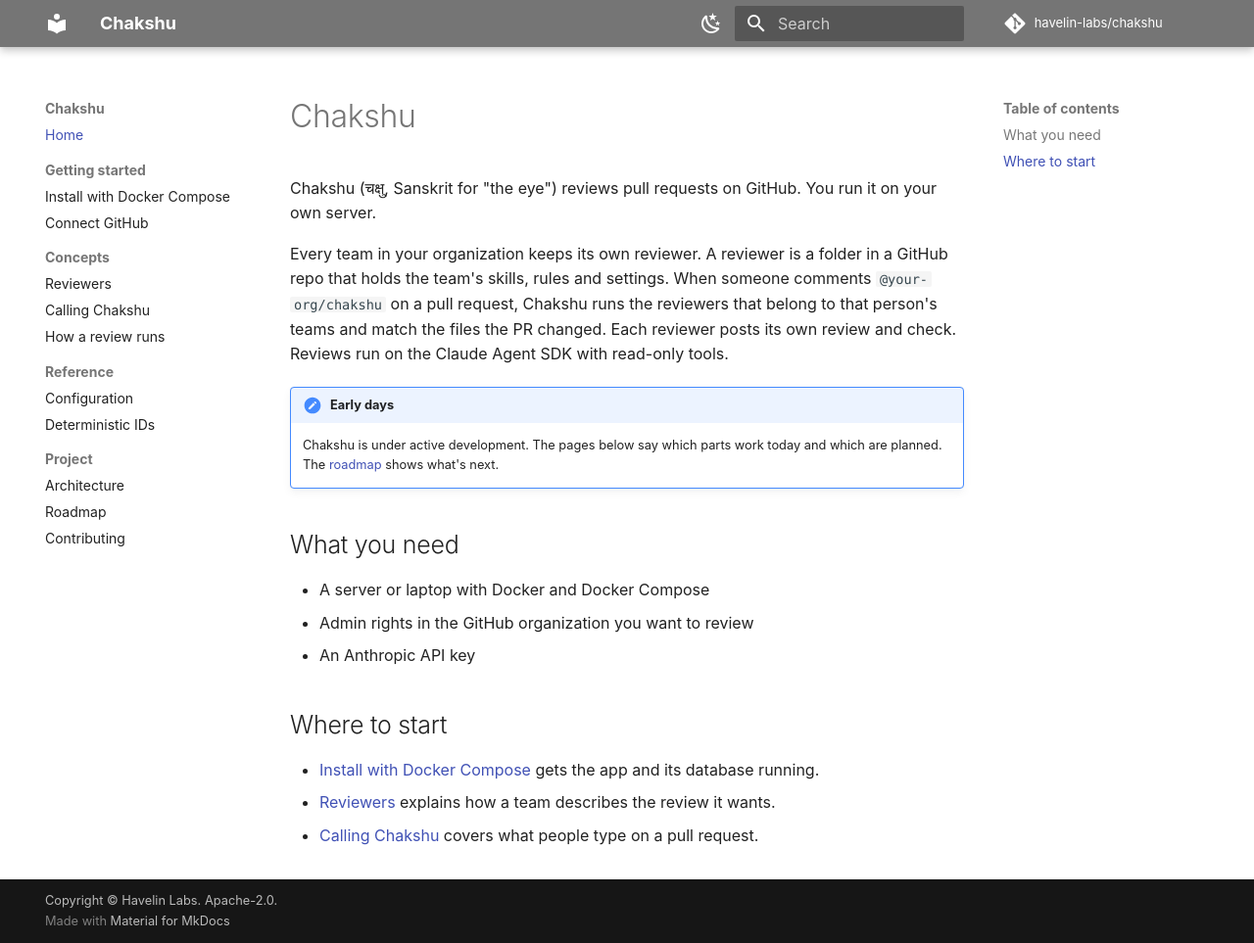
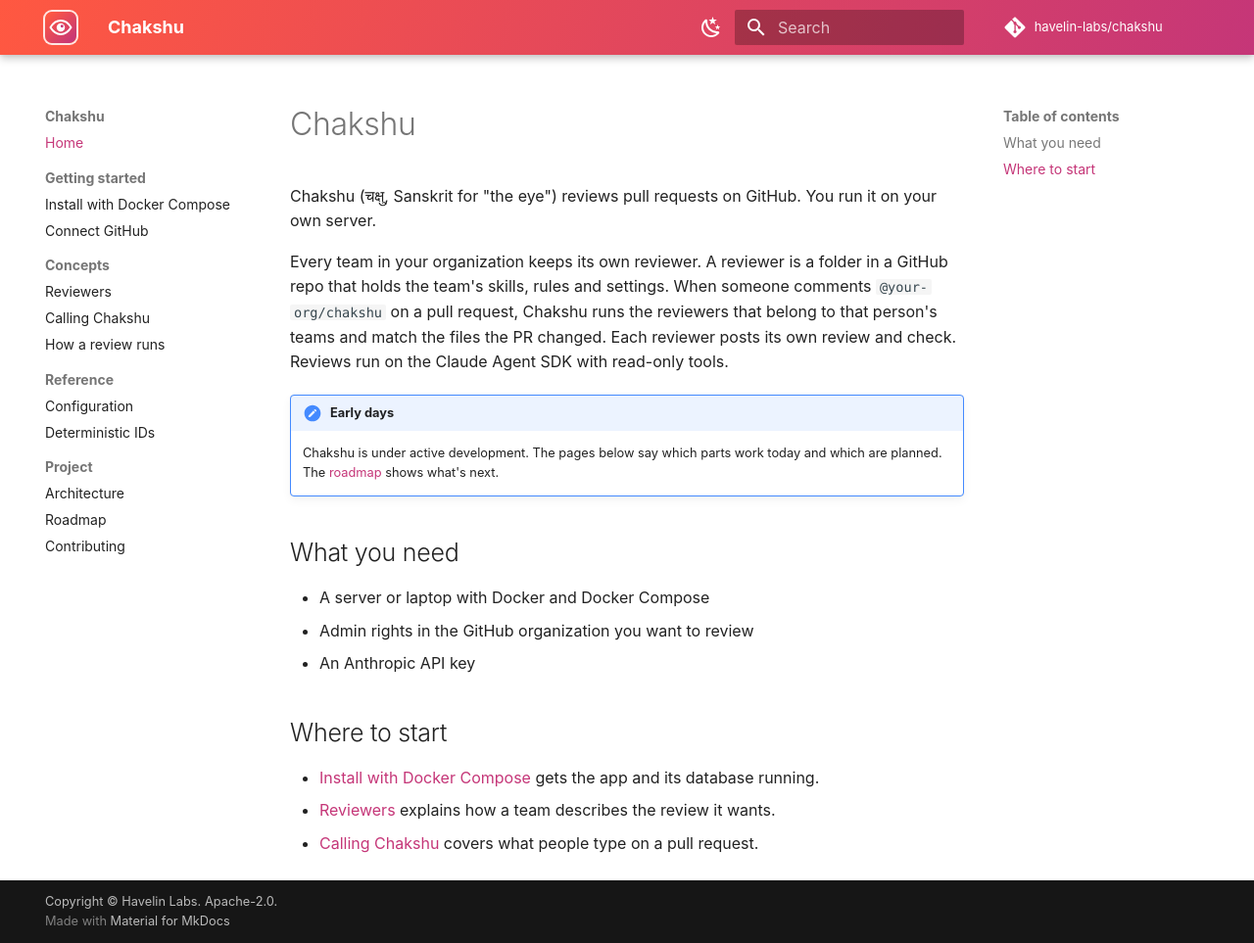
Before and after one commit to havelin-labs/chakshu-docs, an MkDocs documentation site: the page built from docs/index.md, in a window 1280 px wide and 963 px high. Shown: the whole window at 98% size. Built offline with MkDocs 1.6.1 and Material for MkDocs 9.7.7, drawn with Linux system fonts in a browser that asks for light colours; comment, search, counter and statistics services are not loaded.

Commit message:
docs: use the chakshu logo and brand palette
Gradient header from sunset orange to red-violet, red-violet links in light mode and a lighter violet in dark mode, matching the portal. The eye mark is the site logo and favicon.

```diff
--- /dev/null
+++ b/docs/stylesheets/extra.css
@@ -0,0 +1,36 @@
+/* Chakshu brand colors, matching the portal (see brand/README.md in the code repo). */
+:root {
+  --chakshu-orange: #FF5841;
+  --chakshu-violet: #C53678;
+}
+
+[data-md-color-scheme="default"] {
+  --md-primary-fg-color: #C53678;
+  --md-primary-fg-color--light: #E35D97;
+  --md-primary-fg-color--dark: #8E1F55;
+  --md-accent-fg-color: #FF5841;
+  --md-typeset-a-color: #C53678;
+}
+
+[data-md-color-scheme="slate"] {
+  --md-hue: 315;
+  --md-default-bg-color: #150F17;
+  --md-primary-fg-color: #E35D97;
+  --md-primary-fg-color--light: #F7B3D1;
+  --md-primary-fg-color--dark: #C53678;
+  --md-accent-fg-color: #FF6F5B;
+  --md-typeset-a-color: #F07AAE;
+}
+
+/* Gradient header instead of a flat bar. */
+.md-header,
+.md-tabs {
+  background-image: linear-gradient(110deg, var(--chakshu-orange), var(--chakshu-violet));
+  color: #FFFFFF;
+}
+
+.md-header__button.md-logo img {
+  height: 1.6rem;
+  border-radius: 0.35rem;
+  box-shadow: 0 0 0 2px rgb(255 255 255 / 0.85);
+}
--- a/mkdocs.yml
+++ b/mkdocs.yml
@@ -8,19 +8,21 @@ copyright: Copyright &copy; Havelin Labs. Apache-2.0.
 
 theme:
   name: material
-  # Neutral greys so the docs match the portal in light and dark mode.
+  # Brand colors live in docs/stylesheets/extra.css.
   palette:
     - media: "(prefers-color-scheme: light)"
       scheme: default
-      primary: grey
-      accent: blue grey
+      primary: custom
+      accent: custom
       toggle: { icon: material/weather-night, name: Switch to dark mode }
     - media: "(prefers-color-scheme: dark)"
       scheme: slate
-      primary: grey
-      accent: blue grey
+      primary: custom
+      accent: custom
       toggle: { icon: material/weather-sunny, name: Switch to light mode }
   font: false # use system fonts; nothing loads from Google
+  logo: assets/logo.svg
+  favicon: assets/logo.svg
   features:
     - navigation.sections
     - navigation.top
@@ -44,6 +46,9 @@ nav:
       - Roadmap: project/roadmap.md
       - Contributing: project/contributing.md
 
+extra_css:
+  - stylesheets/extra.css
+
 markdown_extensions:
   - admonition
   - attr_list
```
Also changed, not shown: docs/assets/logo.svg (added).
